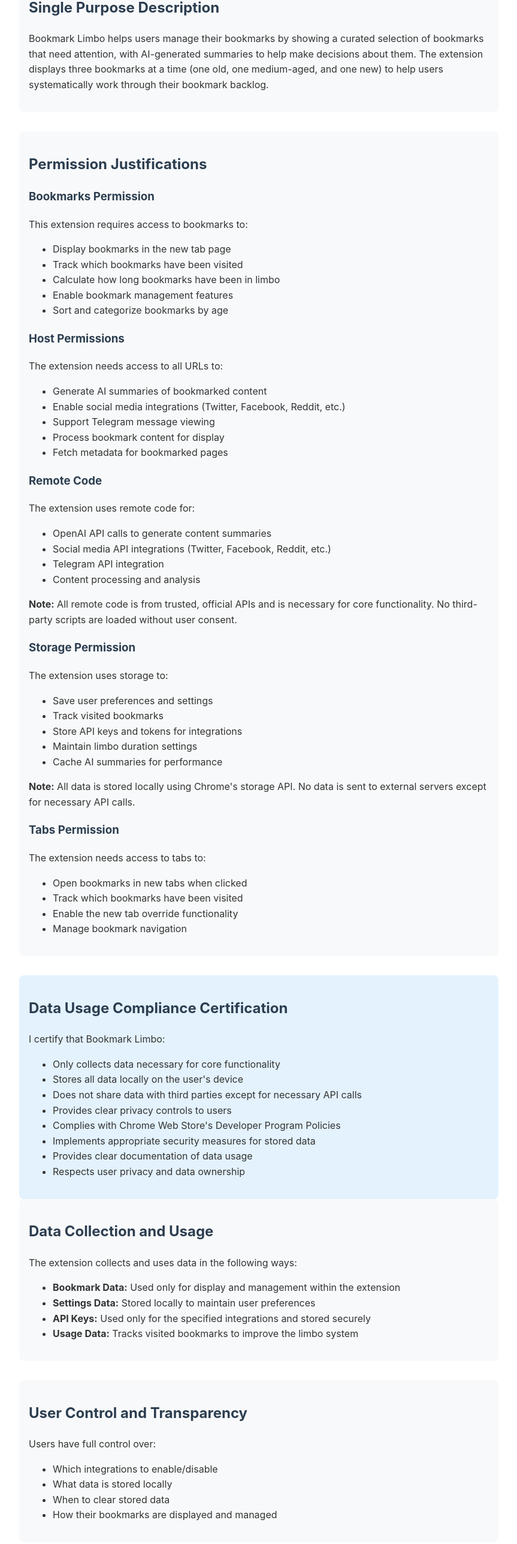
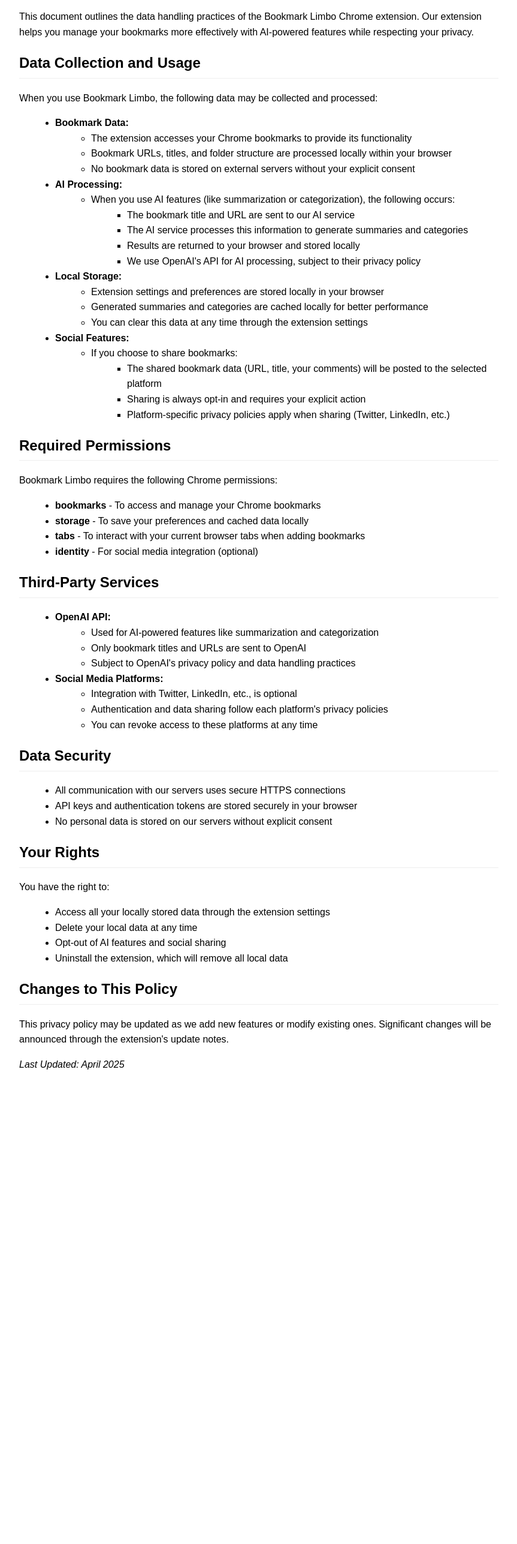
Before and after one commit to glowleaf/bookmarklimbo, a browser extension: page privacy_practices.html in a window 1280 px wide. Shown: the part 156-2730 px from the top of the page at 60% size, without its empty margins (208-1071 px from the left). After the commit the page ends 1979 px from the top, so only its background shows below. Drawn offline with Linux system fonts and the light colour scheme.

Commit message:
Update privacy practices and related files

```diff
--- a/privacy_practices.html
+++ b/privacy_practices.html
@@ -1,130 +1,119 @@
 <!DOCTYPE html>
-<html>
+<html lang="en">
 <head>
+    <meta charset="UTF-8">
+    <meta name="viewport" content="width=device-width, initial-scale=1.0">
     <title>Bookmark Limbo - Privacy Practices</title>
     <style>
-        body {
-            font-family: -apple-system, BlinkMacSystemFont, 'Segoe UI', Roboto, Oxygen, Ubuntu, Cantarell, 'Open Sans', 'Helvetica Neue', sans-serif;
-            line-height: 1.6;
-            max-width: 800px;
-            margin: 0 auto;
-            padding: 20px;
-            color: #333;
-        }
-        h1, h2, h3 {
-            color: #2c3e50;
-        }
-        .section {
-            margin-bottom: 2em;
-            padding: 1em;
-            background: #f8f9fa;
-            border-radius: 8px;
-        }
-        .compliance {
-            background: #e3f2fd;
-            padding: 1em;
-            border-radius: 8px;
-            margin-top: 2em;
-        }
+        body { font-family: sans-serif; line-height: 1.6; padding: 20px; max-width: 800px; margin: auto; }
+        h1, h2 { border-bottom: 1px solid #eee; padding-bottom: 5px; }
+        code { background-color: #f4f4f4; padding: 2px 4px; border-radius: 3px; }
+        ul { margin-left: 20px; }
     </style>
 </head>
 <body>
-    <h1>Bookmark Limbo - Privacy Practices</h1>
 
-    <div class="section">
-        <h2>Single Purpose Description</h2>
-        <p>Bookmark Limbo helps users manage their bookmarks by showing a curated selection of bookmarks that need attention, with AI-generated summaries to help make decisions about them. The extension displays three bookmarks at a time (one old, one medium-aged, and one new) to help users systematically work through their bookmark backlog.</p>
-    </div>
+<h1>Privacy Practices for Bookmark Limbo Chrome Extension</h1>
 
-    <div class="section">
-        <h2>Permission Justifications</h2>
+<p>This document outlines the data handling practices of the Bookmark Limbo Chrome extension. Our extension helps you manage your bookmarks more effectively with AI-powered features while respecting your privacy.</p>
 
-        <h3>Bookmarks Permission</h3>
-        <p>This extension requires access to bookmarks to:</p>
+<h2>Data Collection and Usage</h2>
+
+<p>When you use Bookmark Limbo, the following data may be collected and processed:</p>
+
 <ul>
-            <li>Display bookmarks in the new tab page</li>
-            <li>Track which bookmarks have been visited</li>
-            <li>Calculate how long bookmarks have been in limbo</li>
-            <li>Enable bookmark management features</li>
-            <li>Sort and categorize bookmarks by age</li>
+    <li><strong>Bookmark Data:</strong>
+        <ul>
+            <li>The extension accesses your Chrome bookmarks to provide its functionality</li>
+            <li>Bookmark URLs, titles, and folder structure are processed locally within your browser</li>
+            <li>No bookmark data is stored on external servers without your explicit consent</li>
+        </ul>
+    </li>
+    <li><strong>AI Processing:</strong>
+        <ul>
+            <li>When you use AI features (like summarization or categorization), the following occurs:
+                <ul>
+                    <li>The bookmark title and URL are sent to our AI service</li>
+                    <li>The AI service processes this information to generate summaries and categories</li>
+                    <li>Results are returned to your browser and stored locally</li>
+                    <li>We use OpenAI's API for AI processing, subject to their privacy policy</li>
+                </ul>
+            </li>
+        </ul>
+    </li>
+    <li><strong>Local Storage:</strong>
+        <ul>
+            <li>Extension settings and preferences are stored locally in your browser</li>
+            <li>Generated summaries and categories are cached locally for better performance</li>
+            <li>You can clear this data at any time through the extension settings</li>
+        </ul>
+    </li>
+    <li><strong>Social Features:</strong>
+        <ul>
+            <li>If you choose to share bookmarks:
+                <ul>
+                    <li>The shared bookmark data (URL, title, your comments) will be posted to the selected platform</li>
+                    <li>Sharing is always opt-in and requires your explicit action</li>
+                    <li>Platform-specific privacy policies apply when sharing (Twitter, LinkedIn, etc.)</li>
+                </ul>
+            </li>
+        </ul>
+    </li>
 </ul>
 
-        <h3>Host Permissions</h3>
-        <p>The extension needs access to all URLs to:</p>
+<h2>Required Permissions</h2>
+
+<p>Bookmark Limbo requires the following Chrome permissions:</p>
+
 <ul>
-            <li>Generate AI summaries of bookmarked content</li>
-            <li>Enable social media integrations (Twitter, Facebook, Reddit, etc.)</li>
-            <li>Support Telegram message viewing</li>
-            <li>Process bookmark content for display</li>
-            <li>Fetch metadata for bookmarked pages</li>
+    <li><strong>bookmarks</strong> - To access and manage your Chrome bookmarks</li>
+    <li><strong>storage</strong> - To save your preferences and cached data locally</li>
+    <li><strong>tabs</strong> - To interact with your current browser tabs when adding bookmarks</li>
+    <li><strong>identity</strong> - For social media integration (optional)</li>
 </ul>
 
-        <h3>Remote Code</h3>
-        <p>The extension uses remote code for:</p>
+<h2>Third-Party Services</h2>
+
 <ul>
-            <li>OpenAI API calls to generate content summaries</li>
-            <li>Social media API integrations (Twitter, Facebook, Reddit, etc.)</li>
-            <li>Telegram API integration</li>
-            <li>Content processing and analysis</li>
+    <li><strong>OpenAI API:</strong>
+        <ul>
+            <li>Used for AI-powered features like summarization and categorization</li>
+            <li>Only bookmark titles and URLs are sent to OpenAI</li>
+            <li>Subject to OpenAI's privacy policy and data handling practices</li>
         </ul>
-        <p><strong>Note:</strong> All remote code is from trusted, official APIs and is necessary for core functionality. No third-party scripts are loaded without user consent.</p>
+    </li>
+    <li><strong>Social Media Platforms:</strong>
+        <ul>
+            <li>Integration with Twitter, LinkedIn, etc., is optional</li>
+            <li>Authentication and data sharing follow each platform's privacy policies</li>
+            <li>You can revoke access to these platforms at any time</li>
+        </ul>
+    </li>
+</ul>
 
-        <h3>Storage Permission</h3>
-        <p>The extension uses storage to:</p>
+<h2>Data Security</h2>
+
 <ul>
-            <li>Save user preferences and settings</li>
-            <li>Track visited bookmarks</li>
-            <li>Store API keys and tokens for integrations</li>
-            <li>Maintain limbo duration settings</li>
-            <li>Cache AI summaries for performance</li>
+    <li>All communication with our servers uses secure HTTPS connections</li>
+    <li>API keys and authentication tokens are stored securely in your browser</li>
+    <li>No personal data is stored on our servers without explicit consent</li>
 </ul>
-        <p><strong>Note:</strong> All data is stored locally using Chrome's storage API. No data is sent to external servers except for necessary API calls.</p>
 
-        <h3>Tabs Permission</h3>
-        <p>The extension needs access to tabs to:</p>
+<h2>Your Rights</h2>
+
+<p>You have the right to:</p>
 <ul>
-            <li>Open bookmarks in new tabs when clicked</li>
-            <li>Track which bookmarks have been visited</li>
-            <li>Enable the new tab override functionality</li>
-            <li>Manage bookmark navigation</li>
+    <li>Access all your locally stored data through the extension settings</li>
+    <li>Delete your local data at any time</li>
+    <li>Opt-out of AI features and social sharing</li>
+    <li>Uninstall the extension, which will remove all local data</li>
 </ul>
-    </div>
 
-    <div class="compliance">
-        <h2>Data Usage Compliance Certification</h2>
-        <p>I certify that Bookmark Limbo:</p>
-        <ul>
-            <li>Only collects data necessary for core functionality</li>
-            <li>Stores all data locally on the user's device</li>
-            <li>Does not share data with third parties except for necessary API calls</li>
-            <li>Provides clear privacy controls to users</li>
-            <li>Complies with Chrome Web Store's Developer Program Policies</li>
-            <li>Implements appropriate security measures for stored data</li>
-            <li>Provides clear documentation of data usage</li>
-            <li>Respects user privacy and data ownership</li>
-        </ul>
-    </div>
+<h2>Changes to This Policy</h2>
 
-    <div class="section">
-        <h2>Data Collection and Usage</h2>
-        <p>The extension collects and uses data in the following ways:</p>
-        <ul>
-            <li><strong>Bookmark Data:</strong> Used only for display and management within the extension</li>
-            <li><strong>Settings Data:</strong> Stored locally to maintain user preferences</li>
-            <li><strong>API Keys:</strong> Used only for the specified integrations and stored securely</li>
-            <li><strong>Usage Data:</strong> Tracks visited bookmarks to improve the limbo system</li>
-        </ul>
-    </div>
+<p>This privacy policy may be updated as we add new features or modify existing ones. Significant changes will be announced through the extension's update notes.</p>
 
-    <div class="section">
-        <h2>User Control and Transparency</h2>
-        <p>Users have full control over:</p>
-        <ul>
-            <li>Which integrations to enable/disable</li>
-            <li>What data is stored locally</li>
-            <li>When to clear stored data</li>
-            <li>How their bookmarks are displayed and managed</li>
-        </ul>
-    </div>
+<p><em>Last Updated: April 2025</em></p>
+
 </body>
 </html>
```
Also changed, not shown: newtab.js (+94 -38 lines), zip/newtab.js (+94 -38 lines), manifest.json, zip/icons/android-chrome-192x192.png (added), zip/icons/android-chrome-512x512.png (added), zip/icons/apple-touch-icon.png (added), zip/icons/favicon-16x16.png (added), zip/icons/favicon-32x32.png (added), zip/icons/favicon.ico (added), zip/icons/site.webmanifest (added), zip/manifest.json, 2 other files. Lines whose indentation alone changed are shown as unchanged.
